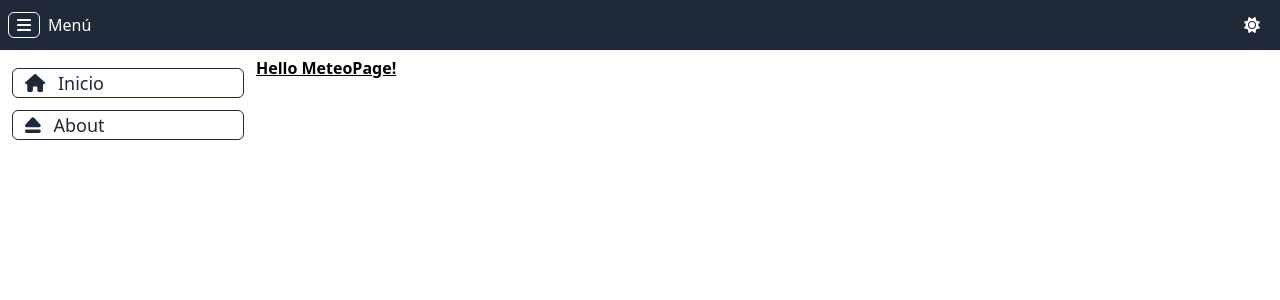
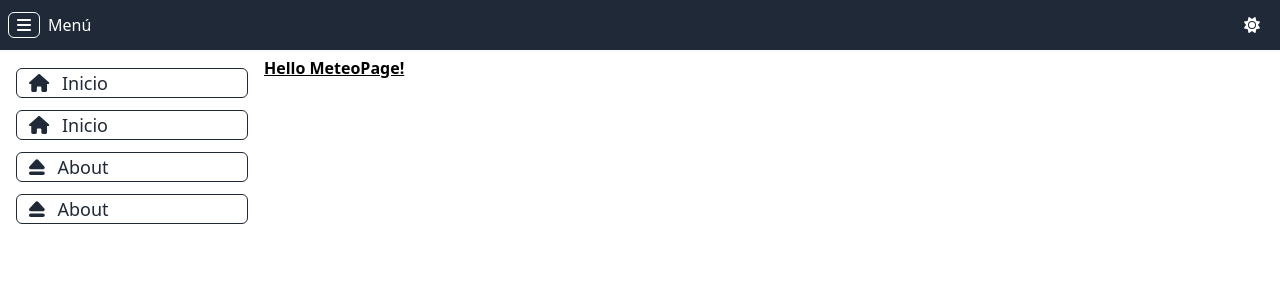
Before and after one commit to imn-climatologias-aeropuertos/meteo-page, a Vue app: page / in a window 1280 px wide. Shown: the top 300 px of the page. Built offline with nearby package versions, Linux system fonts and the light colour scheme.

Commit message:
feat: transitions to menu and view

```diff
--- a/src/App.vue
+++ b/src/App.vue
@@ -8,36 +8,64 @@ const { isMenuOpen } = useUI();
 
 <template>
   <NavBar id="navbar" />
-  <Menu class="absolute" :class="{ hidden: !isMenuOpen }" id="menu" />
-  <router-view
-    class="absolute"
-    :class="{ 'all-width': !isMenuOpen }"
-    id="view"
-  />
+  <Transition name="slide-fade">
+    <Menu v-if="isMenuOpen" id="menu" />
+  </Transition>
+  <Transition name="fade">
+    <router-view
+      :class="{
+        width100: !isMenuOpen,
+        'ease-out': !isMenuOpen,
+        'ease-in': isMenuOpen,
+      }"
+      id="view"
+    />
+  </Transition>
 </template>
 
-<style scoped>
+<style scoped lang="postcss">
+.fade-enter-active,
+.fade-leave-active {
+  transition: opacity 1s ease-out;
+}
+
+.fade-enter-from,
+.fade-leave-to {
+  opacity: 0;
+}
+
+.slide-fade-enter-active {
+  transition: all 0.3s ease-out;
+}
+
+.slide-fade-leave-active {
+  transition: all 0.5s cubic-bezier(1, 0.5, 0.8, 1);
+}
+
+.slide-fade-enter-from,
+.slide-fade-leave-to {
+  transform: translateX(-20px);
+  opacity: 0;
+}
+
 #menu {
-  width: 20%;
-  left: 0;
+  @apply absolute z-10 w-3/5 left-0 sm:w-1/5;
 }
 
 #view {
-  width: 80%;
-  right: 0;
+  @apply absolute w-full px-2 sm:w-4/5 sm:right-0;
 }
 
 #menu,
 #view {
-  top: 3.5rem;
+  @apply top-14;
 }
 
 .hidden {
-  left: -100;
+  @apply -left-80;
 }
 
-.all-width {
-  width: 100%;
-  left: 0;
+.width100 {
+  @apply left-0 w-full;
 }
 </style>
--- a/src/components/Menu.vue
+++ b/src/components/Menu.vue
@@ -14,11 +14,17 @@ import links from "../static/menu_links.json";
 </template>
 
 <style scoped lang="postcss">
+ul {
+  @apply mx-1 bg-white;
+  @apply border-2 sm:border-none border-gray-800 rounded-md;
+  @apply dark:border-white dark:bg-gray-800;
+}
+
 li {
   @apply border rounded-md;
+  @apply px-1 m-3 text-lg border-gray-800 text-gray-800;
+  @apply hover:bg-gray-800 hover:text-white;
   @apply dark:border-white dark:text-white;
   @apply dark:hover:bg-white dark:hover:text-gray-800;
-  @apply px-1 m-3 text-lg border-gray-800 text-gray-800;
-  @apply hover:bg-gray-800 hover:text-white;
 }
 </style>
--- a/src/static/menu_links.json
+++ b/src/static/menu_links.json
@@ -1,4 +1,10 @@
 [
+  {
+    "to": "/",
+    "icon": "home",
+    "text": "Inicio",
+    "name": "home"
+  },
   {
     "to": "/",
     "icon": "home",
@@ -10,5 +16,11 @@
     "icon": "eject",
     "text": "About",
     "name": "about"
+  },
+  {
+    "to": "/",
+    "icon": "eject",
+    "text": "About",
+    "name": "about"
   }
 ]
```
